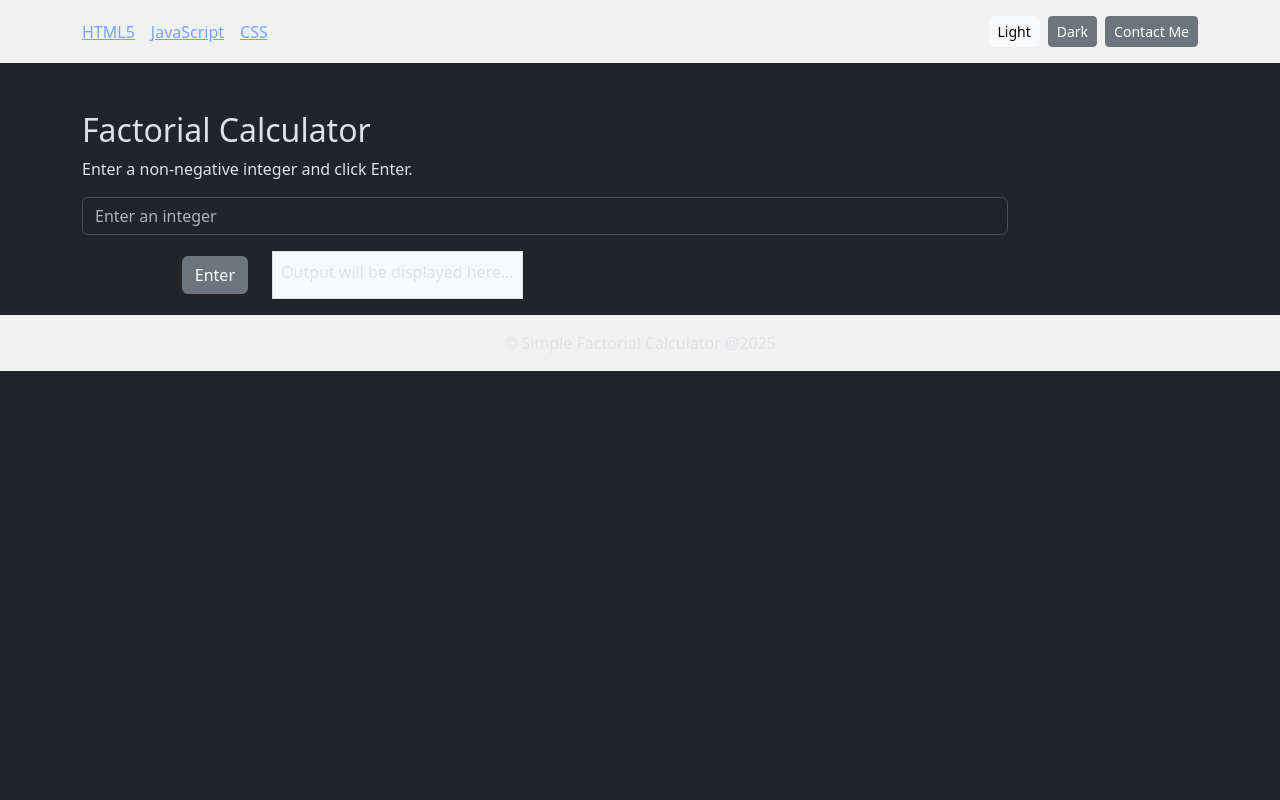
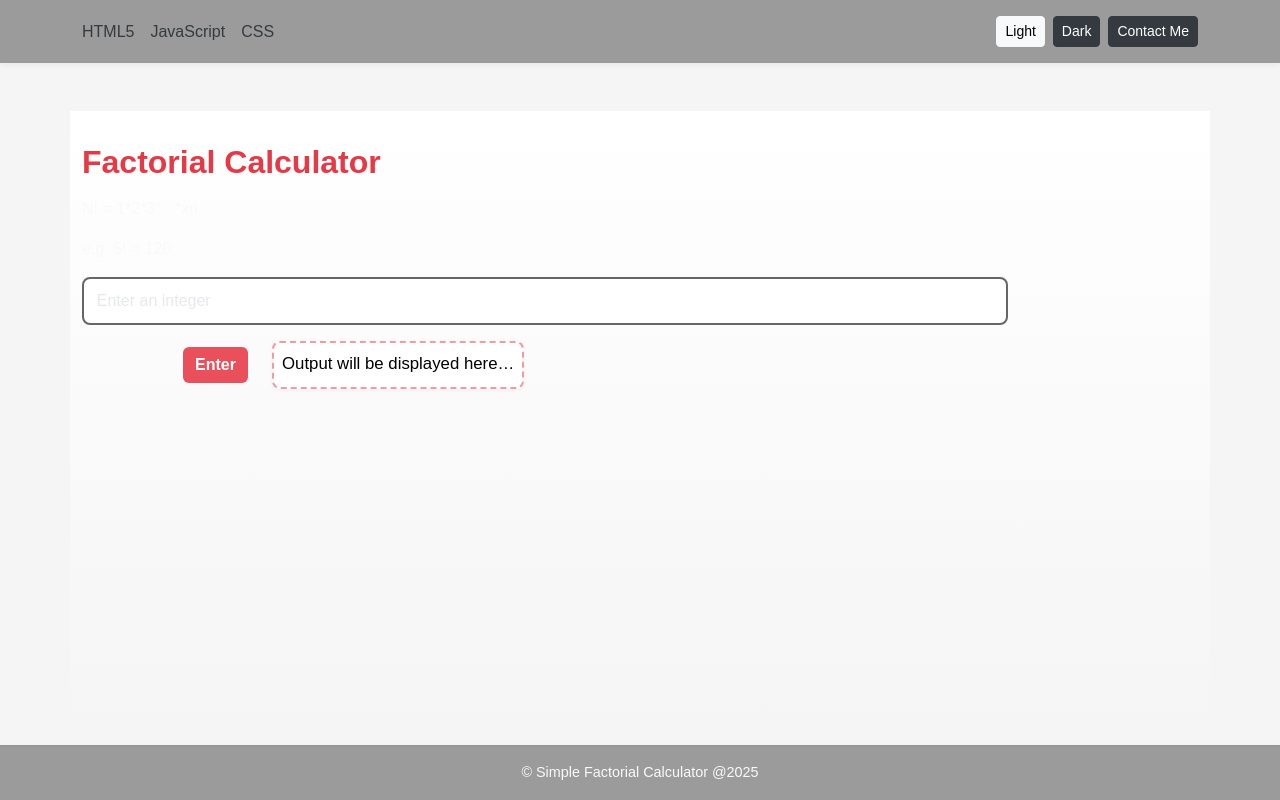
Before and after one commit to Shubham-patel16/MIDTerm, a website: page index.html in a window 1280 px wide. Both pictures are taken after a click on the button "Dark". Drawn offline with Linux system fonts and the light colour scheme.

Commit message:
add more style

```diff
--- a/index.html
+++ b/index.html
@@ -34,7 +34,8 @@
         <div class="row mb-3">
             <div class="col-12">
                 <h2>Factorial Calculator</h2>
-                <p>Enter a non-negative integer and click Enter.</p>
+                <p>N! = 1*2*3*...*xn.</p>
+                <p>e.g. 5! = 120.</p>
             </div>
             <div class="col-10 d-flex align-items-center">
                 <input id="inputNumber" type="number" min="0" class="form-control" placeholder="Enter an integer">
--- a/js/index.js
+++ b/js/index.js
@@ -1,35 +1,37 @@
 //  create function for the Factorial calculation
-function factorial(n) {
-  if (n < 0) return null; // if user enters null value it returns null
-  let result = 1;
-  for (let i = 1; i <= n; i++) {
-    result *= i;
+function factorial(n)
+{
+    if (n<0) return null; // if user enters null value it returns null
+    let result=1;
+    for (let i=1; i<=n; i++) {
+        result*=i;
     }
     return result;
 }
 
 // Called when pressing Enter button
-function calculateFactorial() {
-  const inputEl = document.getElementById('inputNumber');
-  const outputEl = document.getElementById('output');
-  const val = Number(inputEl.value);
+function calculateFactorial()
+{
+    const inputEl=document.getElementById('inputNumber');
+    const outputEl=document.getElementById('output');
+    const val=Number(inputEl.value);
 
-  if (!Number.isInteger(val) || val < 0) {
-    outputEl.textContent = 'Please enter a non-negative integer.';
+    if (!Number.isInteger(val)||val<0) {
+        outputEl.textContent='Please enter a non-negative integer.';
         return;
     }
 
-  const fact = factorial(val);
-  outputEl.textContent = `${val}! = ${fact}`;
+    const fact=factorial(val);
+    outputEl.textContent=`${val}! = ${fact}`;
 }
-
-// Hook up button
 document.getElementById('enterBtn').addEventListener('click', calculateFactorial);
 
-// Theme buttons (data-bs-theme-value)
-document.querySelectorAll('[data-bs-theme-value]').forEach(btn => {
-  btn.addEventListener('click', (e) => {
-    const theme = e.currentTarget.getAttribute('data-bs-theme-value');
+// Dark/Light Mode
+document.querySelectorAll('[data-bs-theme-value]').forEach(btn =>
+{
+    btn.addEventListener('click', (e) =>
+    {
+        const theme=e.currentTarget.getAttribute('data-bs-theme-value');
         document.documentElement.setAttribute('data-bs-theme', theme);
     });
 });
--- a/scss/styles.scss
+++ b/scss/styles.scss
@@ -1,21 +1,130 @@
+$primary: #e63946; // a rich red color
+$secondary: #343a40; // dark gray
+$light-gray: #f8f9fa;
+$dark-gray: #212529;
+$dark-bg: #ffffff00;
+$body-bg: #ffffff;
+$font-family-base: 'Poppins', sans-serif;
+
 @import "../node_modules/bootstrap/scss/bootstrap";
 
-// SCSS requirement: set $primary = red before using Bootstrap variables if needed
-$primary: red;
-
-// Example targeting of h1
-h1 {
-  font-size: 2rem;
-  color: $primary;
+body {
+  font-family: $font-family-base;
+  background-color: $body-bg;
+  color: $dark-gray;
+  margin: 0;
+  padding: 0;
+  min-height: 100vh;
+  display: flex;
+  flex-direction: column;
 }
 
-/* Add small styling for output */
-.output-screen {
-  border: 1px solid rgba(0,0,0,0.1);
-  min-height: 3rem;
-  background: #f8f9fa;
+header {
+  background-color: $light-gray;
+  padding: 1rem 0;
+  box-shadow: 0 2px 6px rgba(0, 0, 0, 0.05);
+
+  a {
+    color: $secondary;
+    text-decoration: none;
+    font-weight: 500;
+    margin-right: 1.2rem;
+    transition: color 0.3s ease;
+
+    &:hover {
+      color: $primary;
+    }
+  }
+
+  button {
+    border-radius: 6px;
+    font-size: 0.85rem;
+  }
 }
-.light-gray-header {
-  background: #f1f1f1;
-  padding: 1rem 0;
+
+main {
+  flex-grow: 1;
+  padding: 2rem 1rem;
+  background: linear-gradient(180deg, #ffffff 0%, #f5f5f5 100%);
+
+  h2 {
+    color: $primary;
+    margin-bottom: 1rem;
+    font-weight: 600;
+  }
+
+  input[type="number"] {
+    border: 2px solid rgba(0, 0, 0, 0.1);
+    border-radius: 8px;
+    padding: 0.6rem 0.8rem;
+    font-size: 1rem;
+    transition: border-color 0.3s ease;
+
+    &:focus {
+      border-color: $primary;
+      outline: none;
+      box-shadow: 0 0 0 0.2rem rgba($primary, 0.25);
+    }
+  }
+
+  #enterBtn {
+    background-color: $primary;
+    color: #fff;
+    border: none;
+    font-weight: 600;
+    transition: background-color 0.3s ease, transform 0.1s ease;
+
+    &:hover {
+      background-color: darken($primary, 10%);
+      transform: scale(1.05);
+    }
+  }
+
+  .output-screen {
+    border: 2px dashed rgba($primary, 0.3);
+    background-color: #fff;
+    border-radius: 8px;
+    min-height: 3rem;
+    padding: 0.75rem;
+    font-size: 1.05rem;
+    color: $dark-gray;
+    box-shadow: 0 1px 4px rgba(0, 0, 0, 0.05);
+  }
 }
+
+footer {
+  background-color: $light-gray;
+  text-align: center;
+  padding: 1rem;
+  border-top: 1px solid rgba(0, 0, 0, 0.05);
+  font-size: 0.9rem;
+  color: $secondary;
+}
+
+[data-bs-theme='dark'] {
+  body {
+    background-color: #f5f5f5;
+    color: $light-gray;
+  }
+
+  header, footer {
+    background-color: #9b9b9b;
+    color: $light-gray;
+  }
+
+  .output-screen {
+    background-color: #fff;
+    color: #000000;
+    border-color: rgba($primary, 0.5);
+  }
+
+  input[type="number"] {
+    background-color: #fff;
+    color: #000000;
+    border-color: #666;
+  }
+
+  #enterBtn {
+    background-color: lighten($primary, 5%);
+  }
+}
```
Also changed, not shown: css/styles.css, 1 other file. Lines whose indentation alone changed are shown as unchanged.
